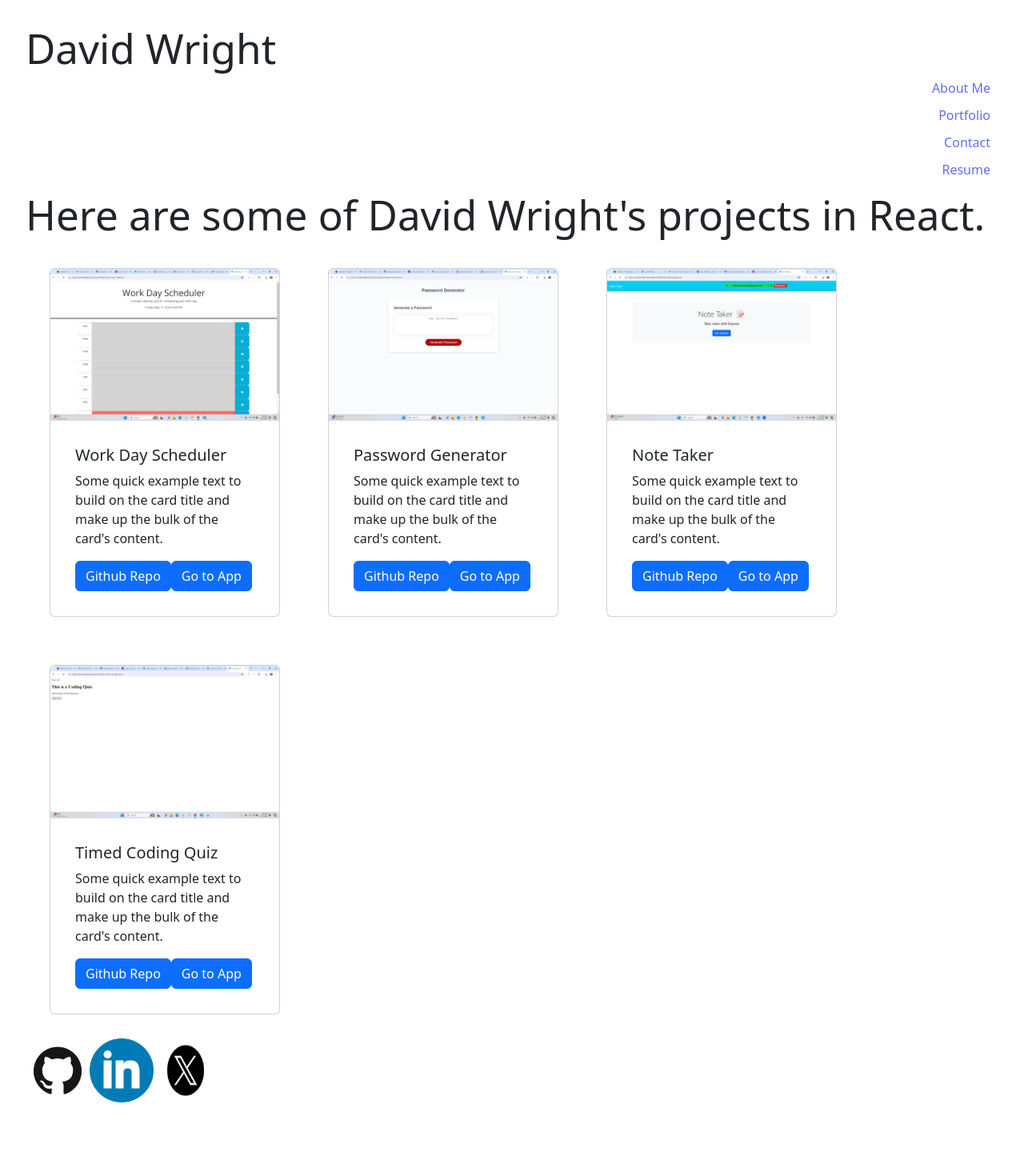
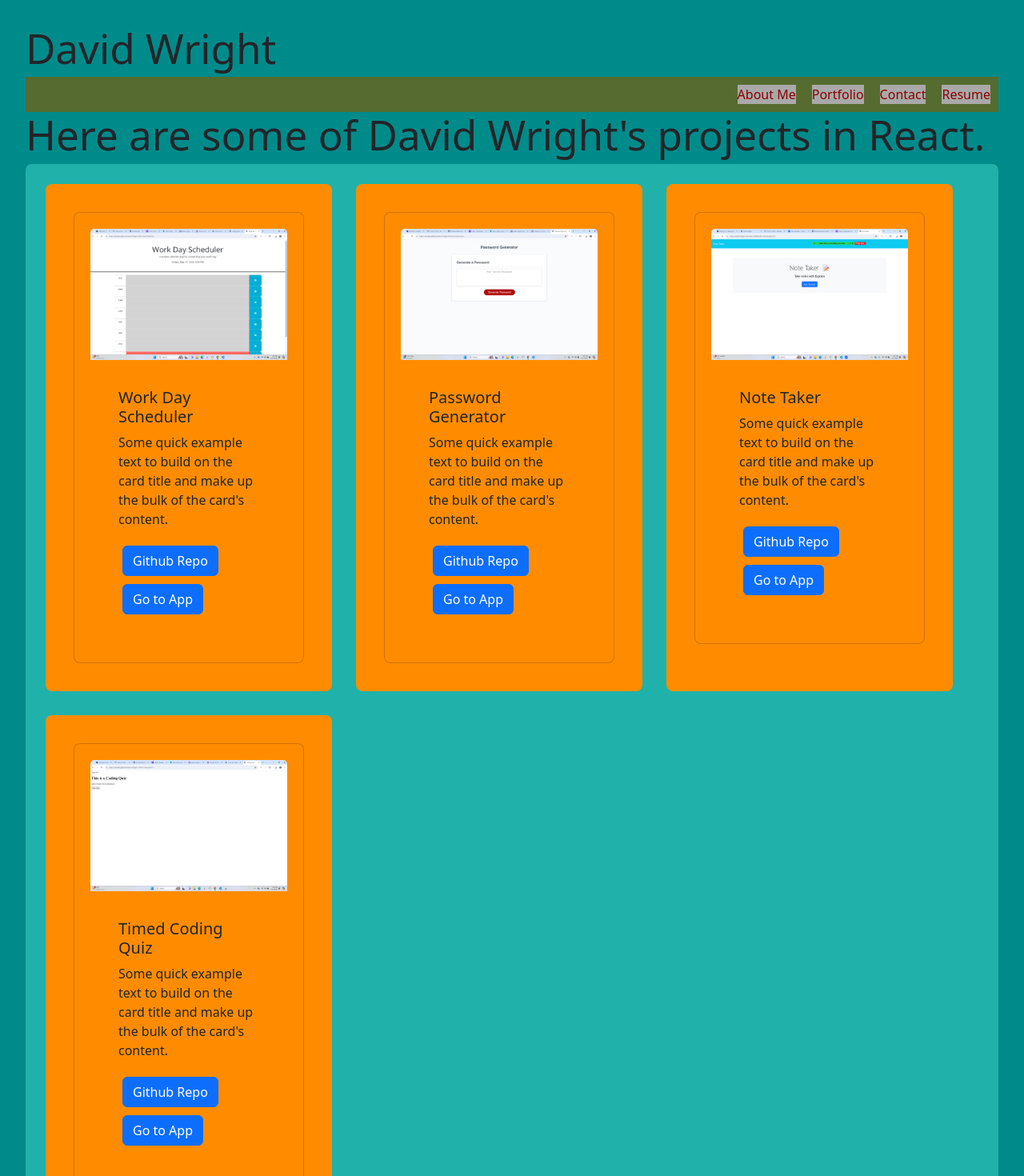
Before and after one commit to MrOahu/David-Wright-React-Portfolio, a React (Vite) app: page /portfolio in a window 1280 px wide. Shown: the top 1470 px of the page at 80% size. Before the commit the page ends 1410 px from the top, so only its background shows below. Built offline with nearby package versions, Linux system fonts and the light colour scheme.

Commit message:
made final styling adjustments in App.css

```diff
--- a/src/App.css
+++ b/src/App.css
@@ -3,11 +3,15 @@
   margin: 0 auto;
   padding: 2rem;
   width: 100%;
+  background-color: darkcyan
 
 }
 
 .about {
-  color: blue;
+  background-color: darkcyan;
+  padding: 1rem;
+  border-radius: 8px;
+
 }
 
 .resumelist {
@@ -16,14 +20,18 @@
 
 .nav-list {
   list-style-type: none;
-
+  background-color: darkolivegreen;
+  padding: 0;
+  margin: 0;
+  display: flex;
+  justify-content: flex-end;
 }
 
 .nav-list li {
-  display: flex;
-  flex-direction: row;
-  justify-content: flex-end;
+
   margin: 10px;
+  background-color: darkgrey;
+  color: darkred
 }
 
 .footer-logo {
@@ -35,14 +43,26 @@
   display: flex;
   flex-direction: row;
   flex-wrap: wrap;
+  background-color: lightseagreen;
+  padding: 10px;
+  border-radius: 8px;
 }
 
 .project-div div {
   margin: 15px;
+  background-color: darkorange;
+  padding: 20px;
+  border-radius: 8px;
+  box-shadow: 0 4px 8px (0, 0, 0, 1);
 }
 
 .footer {
-  width: 100%;
+  width: 70%;
+  margin-top: 50px;
+  margin-left: auto;
+  margin-right: auto;
+  display: flex;
+  justify-content: space-around;
 }
 
 form {
@@ -65,3 +85,15 @@ form textarea {
 .footer-contact {
   list-style-type: none;
 }
+
+.resume-link:visited{
+  text-decoration: none;
+}
+
+.link-btn{
+  margin: 5px;
+}
+
+.contact-btn{
+  background-color: blueviolet;
+}
--- a/src/components/Contact.jsx
+++ b/src/components/Contact.jsx
@@ -78,7 +78,7 @@ function Contact() {
           type="message"
           placeholder="Message"
         />
-        <button type="submit">Submit</button>
+        <button className="contact-btn" type="submit">Submit</button>
       </form>
       {errorMessage && (
         <div>
--- a/src/components/ProjectCard.jsx
+++ b/src/components/ProjectCard.jsx
@@ -6,8 +6,9 @@ return(
         <div className="card-body">
         <h5 className="card-title">{props.title}</h5>
         <p className="card-text">Some quick example text to build on the card title and make up the bulk of the card's content.</p>
-        <a href={props.githubUrl} className="btn btn-primary">Github Repo</a>
-        <a href={props.liveUrl} className="btn btn-primary">Go to App</a>
+        <a href={props.githubUrl} className="link-btn btn btn-primary">Github Repo</a>
+
+        <a href={props.liveUrl} className="link-btn btn btn-primary">Go to App</a>
   </div>
 </div>
     </div>
--- a/src/components/Resume.jsx
+++ b/src/components/Resume.jsx
@@ -1,14 +1,15 @@
-import screenshot from "../assets/github_logo.png"
+import resume from "../assets/david_wright_resume.pdf"
+
 function Resume(){
     return(
         <div>
-            <h3>Check out my <a href = {screenshot} download>resume.</a></h3>
+            <h3>Check out my <a className="resume-link" href = {resume} download>resume.</a></h3>
                 <h1>Front End Topics</h1>
 
                 <ul className="resumelist">
                     <li>HTML</li>
                     <li>CSS</li>
-                    <li>Javascript</li>
+                    <li>JavaScript</li>
                 </ul>
 
                 <h1>Back End Topics</h1>
@@ -16,7 +17,7 @@ function Resume(){
                 <ul className="resumelist">
                     <li>Node.js</li>
                     <li>Express.js</li>
-                    <li>MySql</li>
+                    <li>MySQL</li>
                 </ul>
         </div>
     )
--- a/src/index.css
+++ b/src/index.css
@@ -16,7 +16,7 @@
 
 a {
   font-weight: 500;
-  color: #646cff;
+  color: darkred;
   text-decoration: inherit;
 }
 a:hover {
@@ -26,7 +26,6 @@ a:hover {
 body {
   margin: 0;
   display: flex;
-  place-items: center;
   min-width: 320px;
   min-height: 100vh;
 }
```
Also changed, not shown: 1 other file (tests, documents, lock files or other folders).
